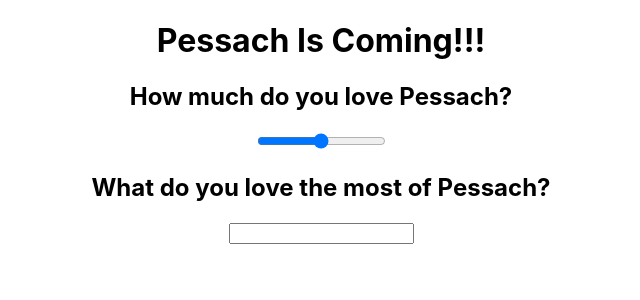
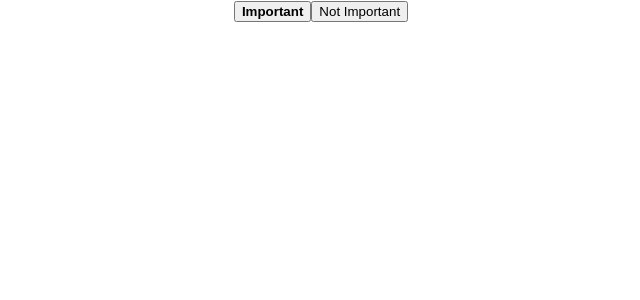
Before and after one commit to miraleJ/appleseads-bootcamp-react, a React (Create React App) app in the folder small-ex/: page / in a window 1280 px wide. Shown: the top 300 px of the page, without its empty margins (319-959 px from the left). Built offline with nearby package versions, Linux system fonts and the light colour scheme.

Commit message:
ex4.1 buttons

```diff
--- a/small-ex/src/App.js
+++ b/small-ex/src/App.js
@@ -3,7 +3,8 @@ import './App.css';
 // import Ex1 from './exs/Ex1/Ex1'
 // import Ex2_2 from './exs/Ex2_2/Ex2_2'
 // import Boxes from './exs/Ex3_1Boxes/Boxes'
-import Quiz from './exs/Ex3_2Quiz/Quiz'
+// import Quiz from './exs/Ex3_2Quiz/Quiz'
+import Buttons from './exs/Ex4_1/Buttons'
 
 
 
@@ -16,7 +17,8 @@ function App() {
       {/* {Ex1()} */}
       {/* <Ex2_2 /> */}
       {/* <Boxes></Boxes> */}
-      <Quiz></Quiz>
+      {/* <Quiz></Quiz> */}
+      <Buttons />
     </div>
   );
 }
--- /dev/null
+++ b/small-ex/src/exs/Ex4_1/Button.jsx
@@ -0,0 +1,15 @@
+import React from 'react'
+import './buttonsStyle.css'
+
+const Button = (props) => {
+    if (props.text === 'Important') {
+        return (
+            <button className='bold'>{props.text}</button>
+        )
+    } else {
+        return (
+            <button>{props.text}</button>
+    )}
+}
+
+export default Button;
--- /dev/null
+++ b/small-ex/src/exs/Ex4_1/Buttons.jsx
@@ -0,0 +1,14 @@
+import React from 'react'
+import Button from './Button'
+
+
+const Buttons = (props) => {
+    return (
+        <div>
+            <Button text='Important'></Button>
+            <Button text='Not Important'></Button>
+        </div>
+    )
+}
+
+export default Buttons;
--- /dev/null
+++ b/small-ex/src/exs/Ex4_1/buttonsStyle.css
@@ -0,0 +1,3 @@
+.bold {
+    font-weight: 700;
+}
```
